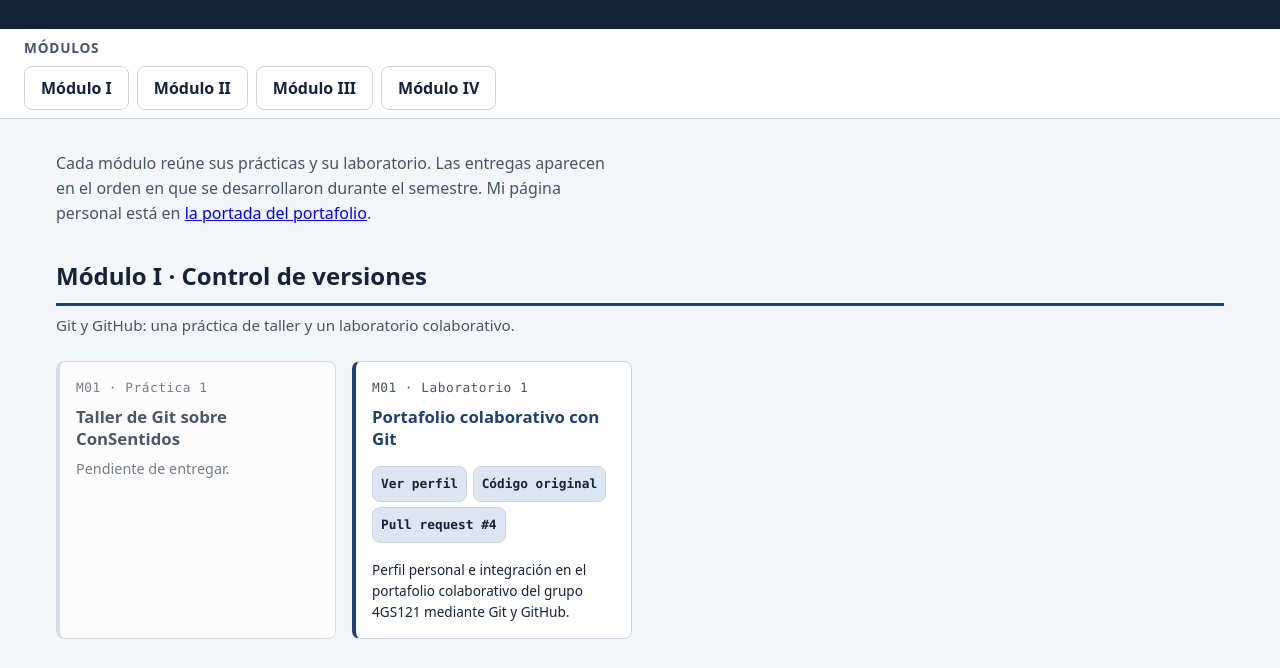
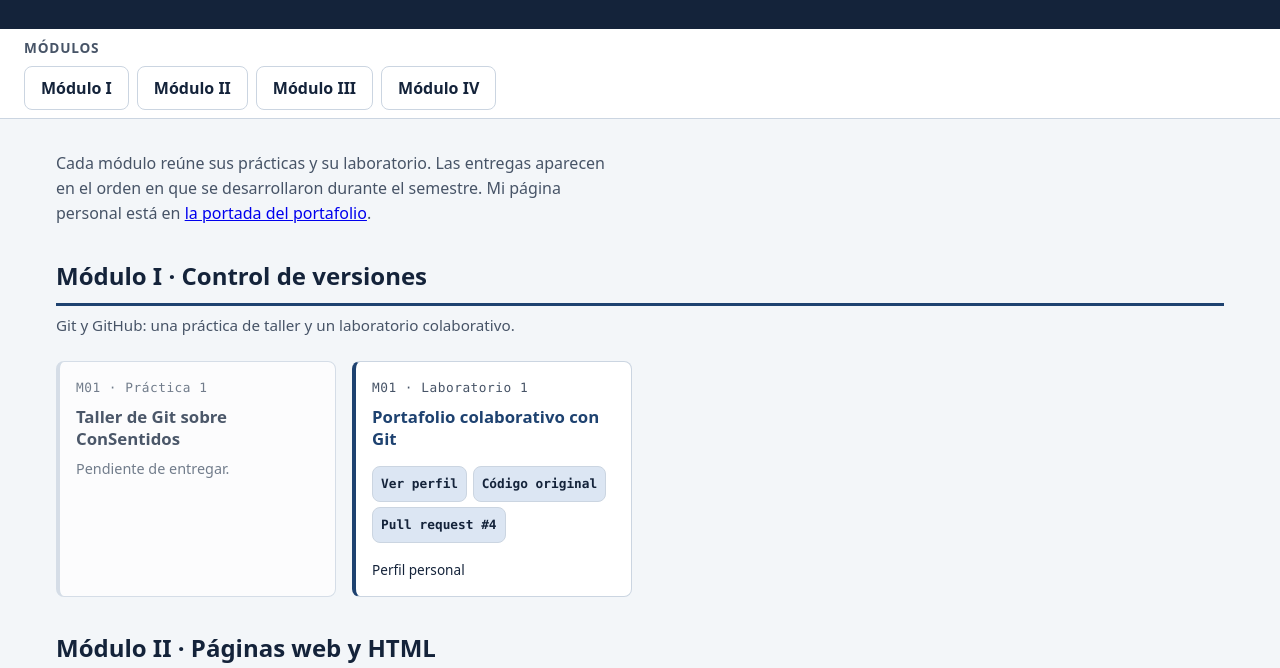
Before and after one commit to noriel-barrios/2026ii-dsv-portafolio-4gs121-03-barrios-noriel, a plain HTML site: page docs/modulos/index.html in a window 1280 px wide. Shown: the part 112-780 px from the top of the page. Drawn offline with Linux system fonts and the light colour scheme.

Commit message:
Acorta la descripcion del Laboratorio 1

```diff
--- a/docs/modulos/index.html
+++ b/docs/modulos/index.html
@@ -77,7 +77,7 @@
               <li><a href="https://github.com/joseperaltab-utp-fisc/dsv-m01-git-laboratorio-4gs121/blob/main/site/alumnos/barrios-noriel/about-barrios-noriel.html">Código original</a></li>
               <li><a href="https://github.com/joseperaltab-utp-fisc/dsv-m01-git-laboratorio-4gs121/pull/4">Pull request #4</a></li>
             </ul>
-            <p class="repo">Perfil personal e integración en el portafolio colaborativo del grupo 4GS121 mediante Git y GitHub.</p>
+            <p class="repo">Perfil personal</p>
           </article>
         </li>
       </ul>
```
